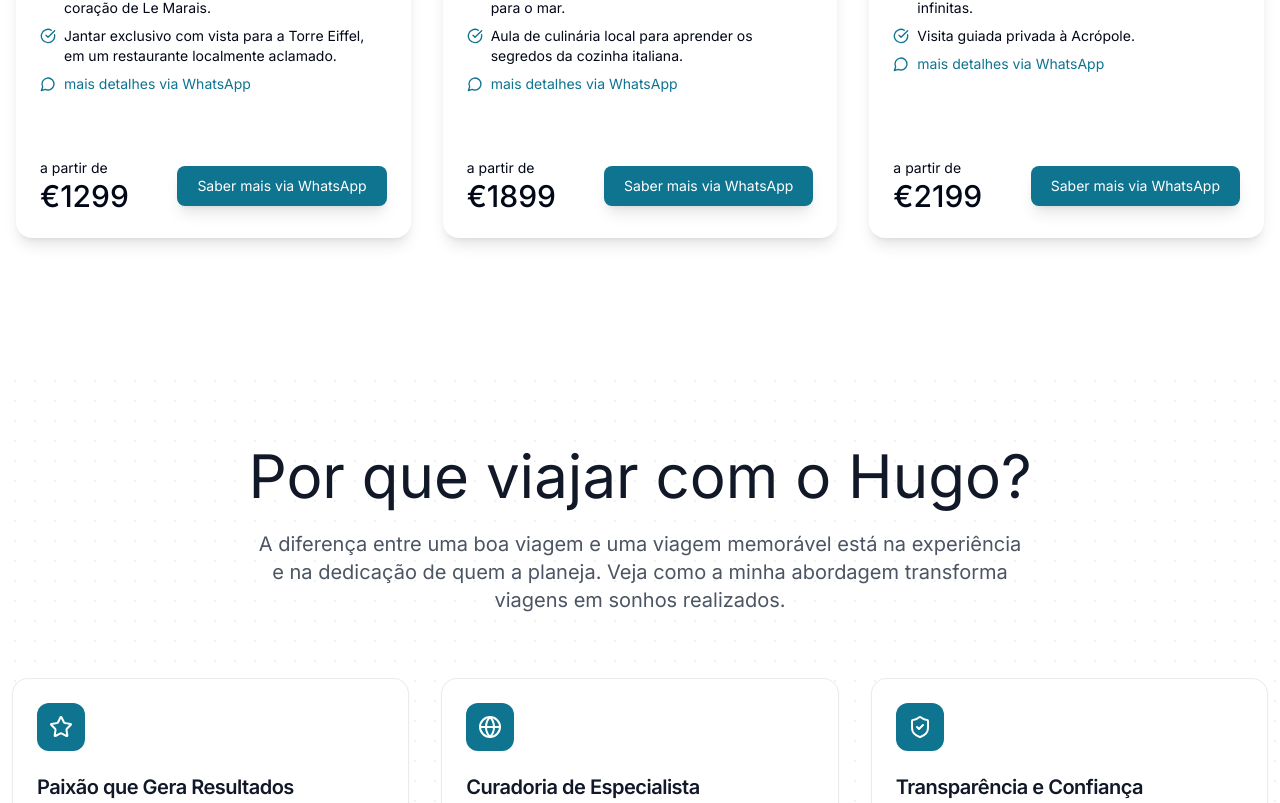
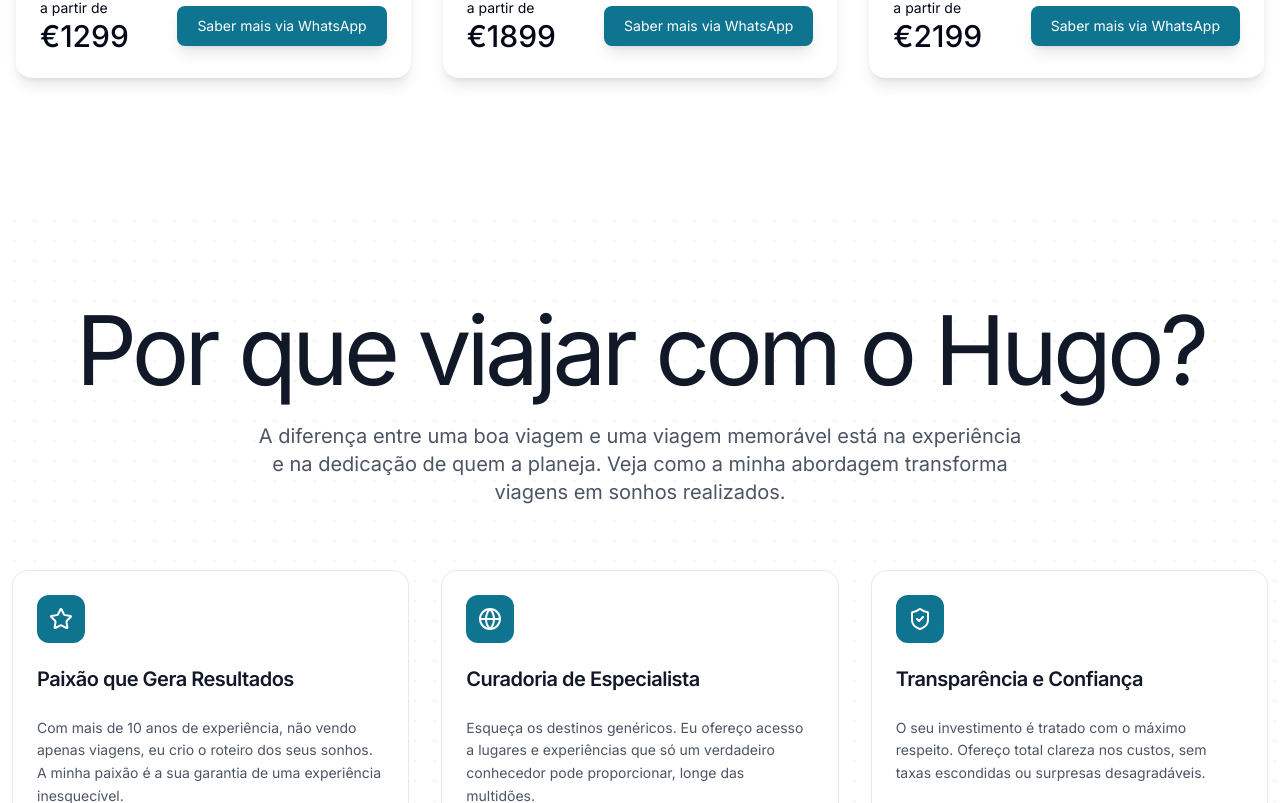
Before and after one commit to mustson/filipa-tiago-apm, a React (Vite) app: page / in a window 1280 px wide. Shown: the part 1997-2800 px from the top of the page. Built offline with nearby package versions, Linux system fonts and the light colour scheme.

Commit message:
Responsive changes

```diff
--- a/src/components/AboutSection.tsx
+++ b/src/components/AboutSection.tsx
@@ -47,7 +47,7 @@ const AboutSection = () => {
               Trabalhamos com os seus sonhos.
             </p>
             <h2
-              className="text-7xl md:text-9xl font-light tracking-tighter text-white mt-2"
+              className={`${design.headings.classes.h2} text-white mt-2`}
               style={{ fontFamily: design.fonts.title }}
             >
               Um parceiro nas suas viagens
--- a/src/components/ContactSection.tsx
+++ b/src/components/ContactSection.tsx
@@ -25,7 +25,7 @@ const ContactSection = () => {
         <div className="text-center mb-12 md:mb-16">
             <p className="text-lg text-gray-600" style={{ fontFamily: design.fonts.body }}>Vamos começar a desenhar</p>
             <h2
-                className="text-7xl md:text-9xl font-light tracking-tighter text-gray-900 mt-2"
+                className={`${design.headings.classes.h2} text-gray-900 mt-2`}
                 style={{ fontFamily: design.fonts.title }}
             >
                 {siteConfig.sections.contact.title}
--- a/src/components/HeroSection.tsx
+++ b/src/components/HeroSection.tsx
@@ -43,7 +43,7 @@ const HeroSection = () => {
             {/* Main content - Top aligned on mobile, centered on desktop */}
             <div className="text-center space-y-6 sm:space-y-8 max-w-4xl">
               <h1
-                className="text-7xl md:text-6xl lg:text-7xl xl:text-8xl font-light tracking-tighter text-white mt-2 md:max-w-5xl md:mx-auto"
+                className={`${design.headings.classes.hero} text-white mt-2 md:max-w-5xl md:mx-auto`}
                 style={{ fontFamily: design.fonts.title }}
               >
                 Roteiros autênticos, criados por quem <span style={{ color: design.colors.highlight }}>vive para viajar</span>
--- a/src/components/TestimonialsSection.tsx
+++ b/src/components/TestimonialsSection.tsx
@@ -39,7 +39,7 @@ const TestimonialsSection = () => {
         <div className="text-center mb-16">
             <p className="text-lg text-gray-600" style={{ fontFamily: design.fonts.body }}>O que os viajantes dizem</p>
             <h2
-                className="text-7xl md:text-9xl font-light tracking-tighter text-gray-900 mt-2"
+                className={`${design.headings.classes.h2} text-gray-900 mt-2`}
                 style={{ fontFamily: design.fonts.title }}
             >
                 Experiências Inesquecíveis
--- a/src/components/TravelDesigner.tsx
+++ b/src/components/TravelDesigner.tsx
@@ -11,7 +11,7 @@ const TravelDesigner = () => {
         <div className="text-center">
           <p className="text-lg text-gray-600" style={{ fontFamily: design.fonts.body }}>A sua viagem, a minha assinatura.</p>
           <h2
-            className="text-7xl md:text-9xl font-light tracking-tighter text-gray-900 mt-2"
+            className={`${design.headings.classes.h2} text-gray-900 mt-2`}
             style={{ fontFamily: design.fonts.title }}
           >
             Travel Designer
--- a/src/components/TravelPackages.tsx
+++ b/src/components/TravelPackages.tsx
@@ -36,7 +36,7 @@ const TravelPackages = () => {
         <div className="text-center mb-16">
             <p className="text-lg text-gray-600" style={{ fontFamily: design.fonts.body }}>Explore as nossas coleções</p>
             <h2
-                className="text-7xl md:text-9xl font-light tracking-tighter text-gray-900 mt-2"
+                className={`${design.headings.classes.h2} text-gray-900 mt-2`}
                 style={{ fontFamily: design.fonts.title }}
             >
                 {siteConfig.sections.packages.title}
--- a/src/components/WhyBrunoSection.tsx
+++ b/src/components/WhyBrunoSection.tsx
@@ -37,20 +37,13 @@ const WhyHugoSection = () => {
   ];
 
   return (
-    <section className="py-20 bg-white relative overflow-hidden">
+    <section className="py-24 bg-white relative overflow-hidden">
       <div className="absolute inset-0 noise-overlay"></div>
       <div className="max-w-7xl mx-auto px-3 relative z-10">
         <div className="text-center mb-16 animate-fade-in">
           <h2
-            className="font-normal mb-6"
-            style={{
-              fontFamily: design.headings.fontFamily,
-              fontSize: design.headings.fontSize,
-              lineHeight: design.headings.lineHeight,
-              fontWeight: design.headings.fontWeight,
-              letterSpacing: design.headings.letterSpacing,
-              color: design.headings.color
-            }}
+            className={`${design.headings.classes.h2} text-gray-900 mb-6`}
+            style={{ fontFamily: design.fonts.title }}
           >
             Por que viajar com o {agentConfig.firstName}?
           </h2>
@@ -60,7 +53,7 @@ const WhyHugoSection = () => {
           </p>
         </div>
 
-        <div className="grid grid-cols-1 md:grid-cols-2 lg:grid-cols-3 gap-8">
+        <div className="grid grid-cols-1 md:grid-cols-2 lg:grid-cols-3 gap-8 pb-12">
           {reasons.map((reason, index) => (
             <Card key={index} className="bg-white/80 backdrop-blur-sm border border-gray-200/80 rounded-2xl transition-all duration-300 shadow-sm">
               <CardHeader>
--- a/src/config.ts
+++ b/src/config.ts
@@ -20,11 +20,28 @@ export const design = {
   },
   headings: {
     fontFamily: 'Inter, sans-serif',
-    fontSize: '60px',
-    lineHeight: '60px',
-    fontWeight: '400',
-    letterSpacing: 'normal',
-    color: '#111827'
+    // Tamanhos responsivos para mobile first
+    fontSize: {
+      base: '2.5rem',    // 40px no mobile
+      sm: '3rem',       // 48px em telas pequenas
+      md: '4rem',       // 64px em telas médias
+      lg: '5rem',       // 80px em telas grandes
+      xl: '6rem',       // 96px em telas extra grandes
+      '2xl': '7rem'     // 112px em telas 2xl
+    },
+    lineHeight: '1',
+    fontWeight: '300',
+    letterSpacing: '-0.05em',
+    color: '#111827',
+    // Classes prontas para uso direto nos componentes
+    classes: {
+      // Título principal (Hero)
+      hero: 'text-6xl md:text-7xl font-light tracking-tighter',
+      // Headings padrão
+      h1: 'text-7xl md:text-9xl font-light tracking-tighter',
+      h2: 'text-7xl sm:text-6xl md:text-6xl lg:text-7xl xl:text-8xl 2xl:text-9xl font-light tracking-tighter',
+      h3: 'text-2xl sm:text-3xl md:text-4xl lg:text-5xl xl:text-6xl 2xl:text-7xl font-light tracking-tight'
+    }
   },
   buttons: {
     primary: {
```
